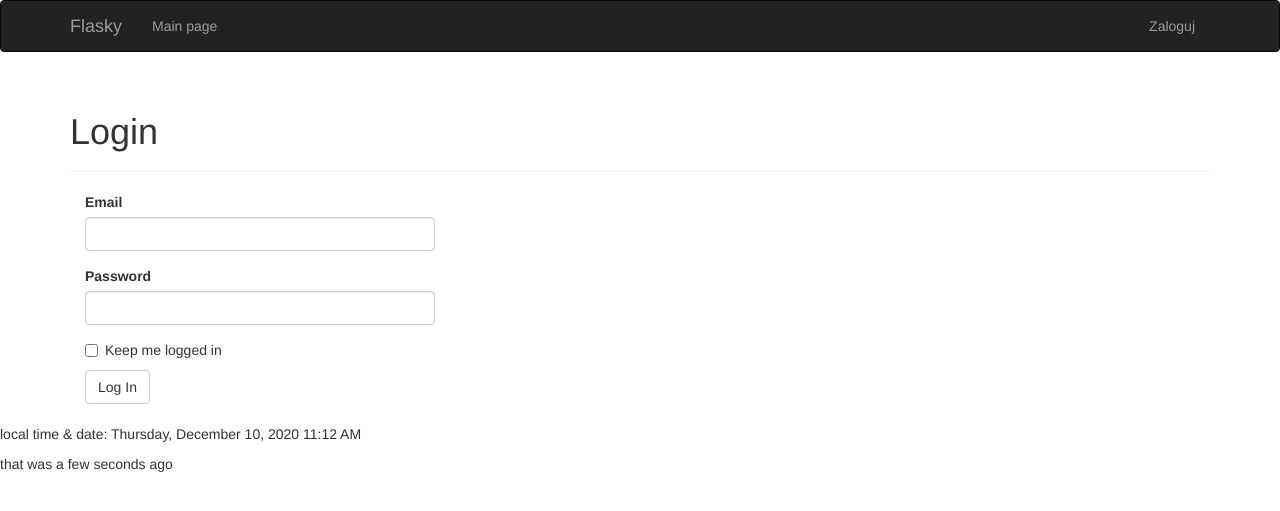
After one commit to KCzenczek/Flask_MG, a Flask app: page /auth/login in a window 1280 px wide. The commit adds this page. Shown: the top 511 px of the page. Run offline with Flask 2, Linux system fonts and the light colour scheme; some libraries are stand-ins or nearby versions.

Commit message:
flask-login werkzeug haszowanie

```diff
--- /dev/null
+++ b/app/auth/__init__.py
@@ -0,0 +1,5 @@
+from flask import Blueprint
+
+auth = Blueprint('auth', __name__)
+
+from . import views
--- /dev/null
+++ b/app/auth/forms.py
@@ -0,0 +1,13 @@
+from flask_wtf import FlaskForm
+from wtforms import StringField, PasswordField, BooleanField, SubmitField
+from wtforms.validators import DataRequired, Length, Email, Regexp, EqualTo
+from wtforms import ValidationError
+from ..models import User
+
+
+class LoginForm(FlaskForm):
+    email = StringField('Email', validators=[DataRequired(), Length(1, 64),
+                                             Email()])
+    password = PasswordField('Password', validators=[DataRequired()])
+    remember_me = BooleanField('Keep me logged in')
+    submit = SubmitField('Log In')
--- /dev/null
+++ b/app/auth/views.py
@@ -0,0 +1,35 @@
+from flask import render_template, redirect, request, url_for, flash
+from flask_login import (
+    login_user,
+    logout_user,
+    login_required,
+    current_user,
+)
+from . import auth
+from .. import db
+from ..models import User
+from .forms import LoginForm
+from datetime import datetime
+
+
+@auth.route('/login', methods=['GET', 'POST'])
+def login():
+    form = LoginForm()
+    if form.validate_on_submit():
+        user = User.query.filter_by(email=form.email.data.lower()).first()
+        if user is not None and user.verify_password(form.password.data):
+            login_user(user, form.remember_me.data)
+            next = request.args.get('next')
+            if next is None or not next.startswith('/'):
+                next = url_for('main.index')
+            return redirect(next)
+        flash('Invalid email or password.')
+    return render_template('auth/login.html', form=form, current_time=datetime.utcnow())
+
+
+@auth.route('/logout')
+@login_required
+def logout():
+    logout_user()
+    flash('You have been logged out.')
+    return redirect(url_for('main.index'))
--- /dev/null
+++ b/app/templates/auth/login.html
@@ -0,0 +1,13 @@
+{% extends "base.html" %}
+{% import "bootstrap/wtf.html" as wtf %}
+
+{% block title %}Flasky - Login{% endblock %}
+
+{% block page_content %}
+<div class="page-header">
+    <h1>Login</h1>
+</div>
+<div class="col-md-4">
+    {{ wtf.quick_form(form) }}
+</div>
+{% endblock %}
--- a/app/templates/base.html
+++ b/app/templates/base.html
@@ -25,6 +25,13 @@
             <ul class="nav navbar-nav">
                 <li><a href="/">Main page</a> </li>
             </ul>
+            <ul class="nav navbar-nav navbar-right">
+                {% if current_user.is_authenticated %}
+                <li><a href="{{ url_for('auth.logout') }}">Wyloguj</a></li>
+                {% else %}
+                <li><a href="{{ url_for('auth.login') }}">Zaloguj</a></li>
+                {% endif %}
+            </ul>
         </div>
     </div>
 </div>
@@ -40,6 +47,7 @@
     {% endfor %}
     {% block page_content %} {% endblock %}
 </div>
+<br/>
 <p>local time & date: {{ moment(current_time).format('LLLL') }}</p>
 <p>that was {{ moment(current_time).fromNow(refresh=True) }}</p>
 {% endblock %}
--- a/requirements.txt
+++ b/requirements.txt
@@ -1,14 +1,18 @@
 alembic==1.4.3
 blinker==1.4
 click==7.1.2
+dnspython==2.0.0
 dominate==2.6.0
+email-validator==1.1.2
 Flask==1.1.2
 Flask-Bootstrap==3.3.7.1
+Flask-Login==0.5.0
 Flask-Mail==0.9.1
 Flask-Migrate==2.5.3
 Flask-Moment==0.10.0
 Flask-SQLAlchemy==2.4.4
 Flask-WTF==0.14.3
+idna==2.10
 itsdangerous==1.1.0
 Jinja2==2.11.2
 Mako==1.1.3
```
Also changed, not shown: app/__init__.py (+10 -0 lines), app/models.py (+22 -1 lines), app/templates/index.html (+9 -1 lines), migrations/versions/62fad435e576_add_login_things_on_user.py (added, +32 -0 lines), tests/test_user_model.py (added, +23 -0 lines).
